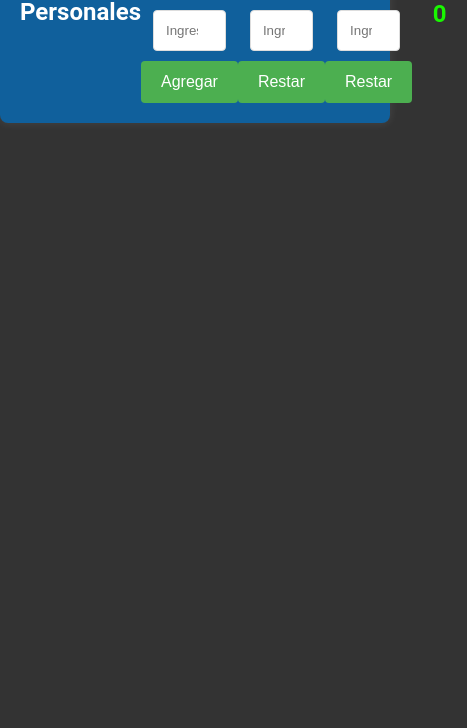
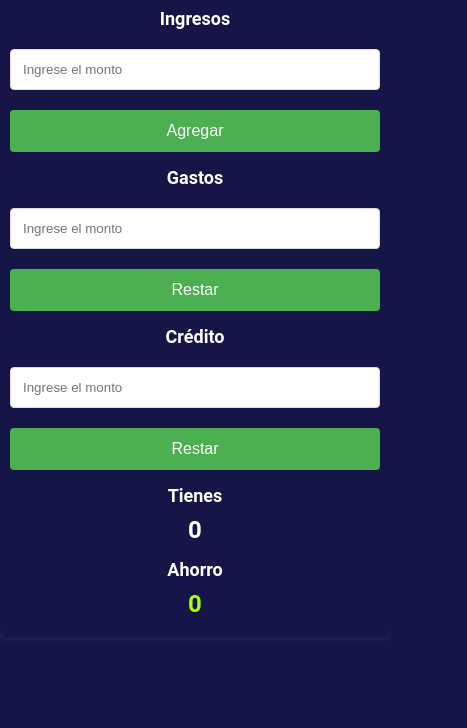
Before and after one commit to PabloArayaG/Personales_FinanzasDemo, a plain HTML site: page index.html in a window 390 px wide. Shown: the part 116-844 px from the top of the page, 467 px wide, since content can reach past the window. Drawn offline with Linux system fonts and the light colour scheme.

Commit message:
cambie color y verticalidad en el panel

```diff
--- a/index.html
+++ b/index.html
@@ -4,7 +4,106 @@
     <meta charset="UTF-8">
     <meta name="viewport" content="width=device-width, initial-scale=1.0">
     <link rel="stylesheet" href="styles.css">
-    <title>Landing Page - Finanzas</title>
+    <title>Finanzas Personales</title>
+    <style>
+        /* Estilos generales */
+        body {
+            margin: 0;
+            padding: 0;
+            font-family: 'Roboto', sans-serif;
+        }
+
+        .container {
+            max-width: 800px;
+            margin: 50px auto;
+            padding: 20px;
+            border-radius: 8px;
+            box-shadow: 0 0 10px rgba(255, 255, 255, 0.1);
+            text-align: center;
+        }
+
+        h1, h2 {
+            font-size: 24px;
+            margin-bottom: 20px;
+        }
+
+        h2 {
+            font-size: 18px;
+            margin-bottom: 10px;
+        }
+
+        input {
+            width: calc(100% - 24px); /* Ajustar ancho del input con margen */
+            padding: 12px;
+            margin: 10px 0;
+            border: 1px solid #ddd;
+            border-radius: 4px;
+            box-sizing: border-box;
+        }
+
+        button {
+            background-color: #4caf50;
+            color: #fff;
+            padding: 12px 20px;
+            font-size: 16px;
+            border: none;
+            border-radius: 4px;
+            cursor: pointer;
+            transition: background-color 0.3s ease;
+        }
+
+        button:hover {
+            background-color: #45a049;
+        }
+
+        #tienesValor, #ahorroValor {
+            font-size: 24px;
+            font-weight: bold;
+            margin: 10px 0;
+        }
+
+        #ahorroValor {
+            color: #aaff00;
+        }
+
+        .dark-mode {
+            background-color: #333;
+            color: #fff;
+        }
+
+        .dark-mode .container {
+            background-color: #555;
+            box-shadow: 0 0 10px rgba(255, 255, 255, 0.1);
+        }
+
+        .dark-mode h1, .dark-mode h2 {
+            color: #fff;
+        }
+
+        .dark-mode button {
+            background-color: #4caf50;
+            color: #fff;
+        }
+
+        .dark-mode #ahorroValor {
+            color: #aaff00;
+        }
+
+        /* Estilos para dispositivos móviles */
+        @media screen and (max-width: 600px) {
+            .container {
+                padding: 10px;
+            }
+
+            input {
+                width: 100%;
+            }
+
+            button {
+                width: 100%;
+            }
+        }
+    </style>
 </head>
 <body>
     <div class="container">
@@ -29,8 +128,13 @@
         </div>
 
         <div id="tienes">
-            <h2 style="color: rgb(25, 247, 0);">Tienes</h2>
-            <p id="tienesValor" style="color: rgb(25, 247, 0) ;">0</p>
+            <h2>Tienes</h2>
+            <p id="tienesValor">0</p>
+        </div>
+
+        <div id="ahorro">
+            <h2>Ahorro</h2>
+            <p id="ahorroValor">0</p>
         </div>
     </div>
 
--- a/styles.css
+++ b/styles.css
@@ -1,43 +1,27 @@
+/* Estilos generales */
 body {
     margin: 0;
     padding: 0;
     font-family: 'Roboto', sans-serif;
-    background-color: #333;
-    color: #fff;
-    transition: background-color 0.3s ease, color 0.3s ease;
+    background-color: rgb(21, 21, 72);
 }
 
 .container {
     max-width: 800px;
     margin: 50px auto;
     padding: 20px;
-    background-color: #10609c;
     border-radius: 8px;
     box-shadow: 0 0 10px rgba(255, 255, 255, 0.1);
     text-align: center;
-    transition: background-color 0.3s ease;
-    display: flex;
-    flex-direction: row;
-    justify-content: space-between;
-}
-
-.panel {
-    flex: 1;
-    padding: 20px;
-    border-radius: 8px;
-    box-shadow: 0 0 10px rgba(255, 255, 255, 0.1);
-    background-color: #4285f4;
-    margin-right: 10px; /* Espacio entre los paneles */
+    color: white;
 }
 
 h1, h2 {
-    color: #fff;
     font-size: 24px;
     margin-bottom: 20px;
 }
 
 h2 {
-    color: #ddd;
     font-size: 18px;
     margin-bottom: 10px;
 }
@@ -70,7 +54,6 @@
     font-size: 24px;
     font-weight: bold;
     margin: 10px 0;
-    color: #fff;
 }
 
 #ahorroValor {
@@ -97,5 +80,25 @@
 }
 
 .dark-mode #ahorroValor {
-    color: #ffffff;
+    color: #aaff00;
 }
+
+/* Estilos para dispositivos móviles */
+@media screen and (max-width: 600px) {
+    .container {
+        padding: 10px;
+    }
+
+    input {
+        width: 100%;
+    }
+
+    button {
+        width: 100%;
+        margin-top: 10px; /* Espacio entre los botones */
+    }
+
+    .panel {
+        margin-bottom: 10px; /* Espacio entre los paneles */
+    }
+}
```
